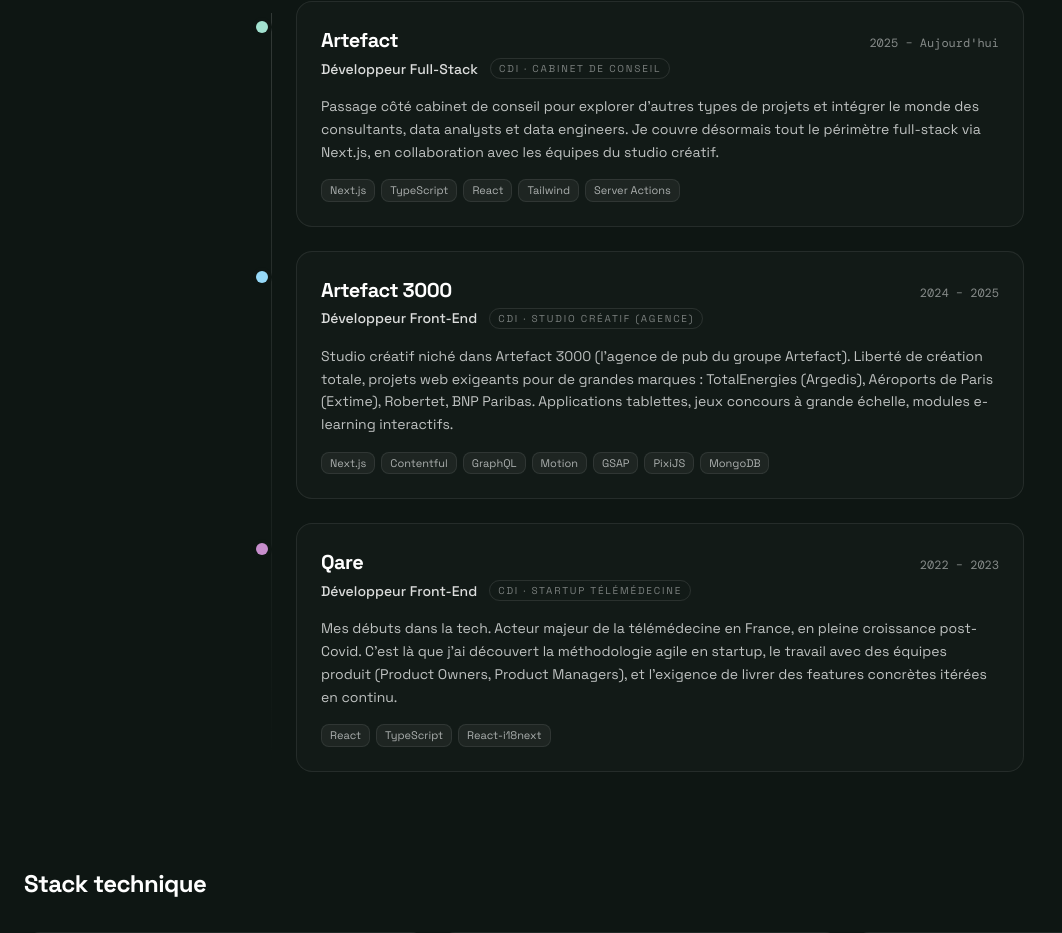
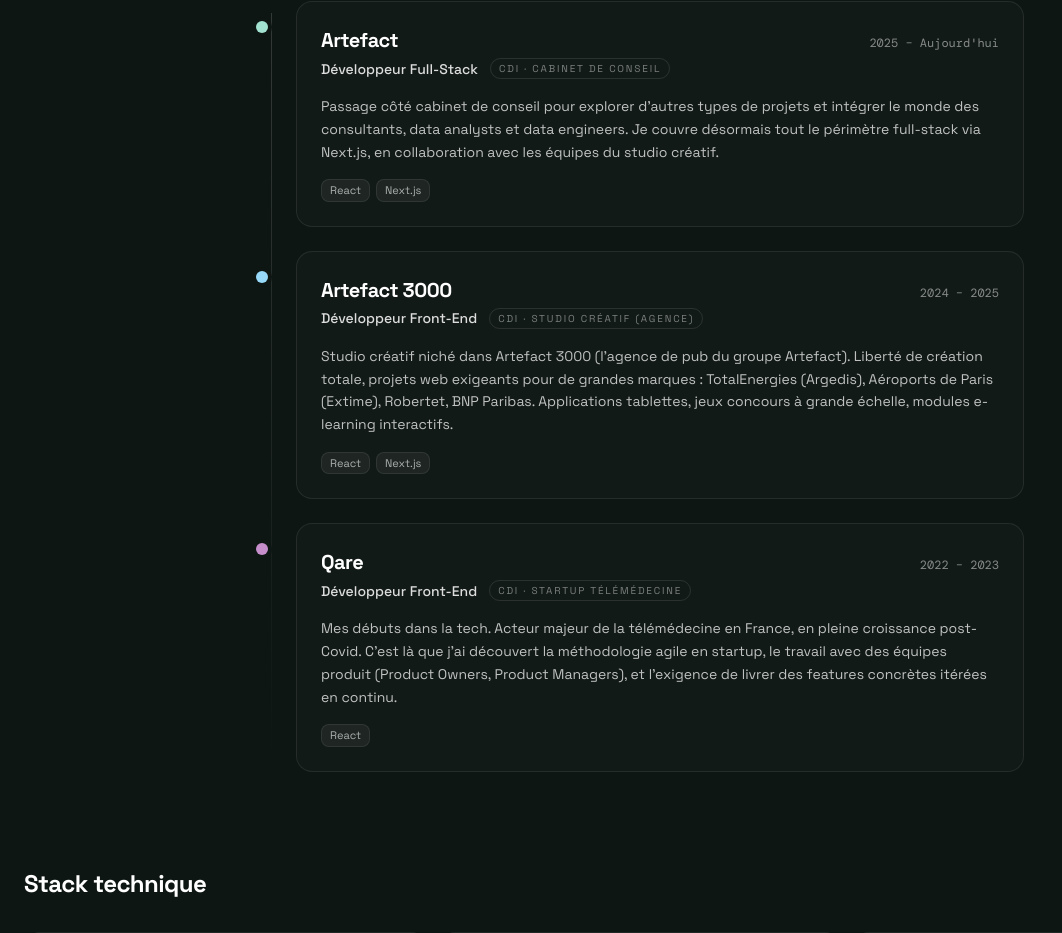
Before and after one commit to LeoVrfb/portfolio, a Next.js app: page /a-propos in a window 1280 px wide. Shown: the part 1779-2712 px from the top of the page, without its empty margins (0-1062 px from the left). Built offline with nearby package versions, Linux system fonts and the light colour scheme; a web font is replaced by a local one.

Commit message:
refactor: tags timeline /a-propos limités aux frameworks réellement utilisés (React, Next.js)

```diff
--- a/app/a-propos/page.tsx
+++ b/app/a-propos/page.tsx
@@ -33,7 +33,7 @@
     type: "CDI · Cabinet de conseil",
     description:
       "Passage côté cabinet de conseil pour explorer d'autres types de projets et intégrer le monde des consultants, data analysts et data engineers. Je couvre désormais tout le périmètre full-stack via Next.js, en collaboration avec les équipes du studio créatif.",
-    tags: ["Next.js", "TypeScript", "React", "Tailwind", "Server Actions"],
+    tags: ["React", "Next.js"],
     color: "border-accent/30 bg-accent/5",
     dot: "bg-accent",
   },
@@ -44,7 +44,7 @@
     type: "CDI · Studio créatif (agence)",
     description:
       "Studio créatif niché dans Artefact 3000 (l'agence de pub du groupe Artefact). Liberté de création totale, projets web exigeants pour de grandes marques : TotalEnergies (Argedis), Aéroports de Paris (Extime), Robertet, BNP Paribas. Applications tablettes, jeux concours à grande échelle, modules e-learning interactifs.",
-    tags: ["Next.js", "Contentful", "GraphQL", "Motion", "GSAP", "PixiJS", "MongoDB"],
+    tags: ["React", "Next.js"],
     color: "border-[var(--lavender)]/20 bg-[var(--lavender)]/5",
     dot: "bg-[var(--lavender)]",
   },
@@ -55,7 +55,7 @@
     type: "CDI · Startup télémédecine",
     description:
       "Mes débuts dans la tech. Acteur majeur de la télémédecine en France, en pleine croissance post-Covid. C'est là que j'ai découvert la méthodologie agile en startup, le travail avec des équipes produit (Product Owners, Product Managers), et l'exigence de livrer des features concrètes itérées en continu.",
-    tags: ["React", "TypeScript", "React-i18next"],
+    tags: ["React"],
     color: "border-[var(--mauve)]/20 bg-[var(--mauve)]/5",
     dot: "bg-[var(--mauve)]",
   },
```
